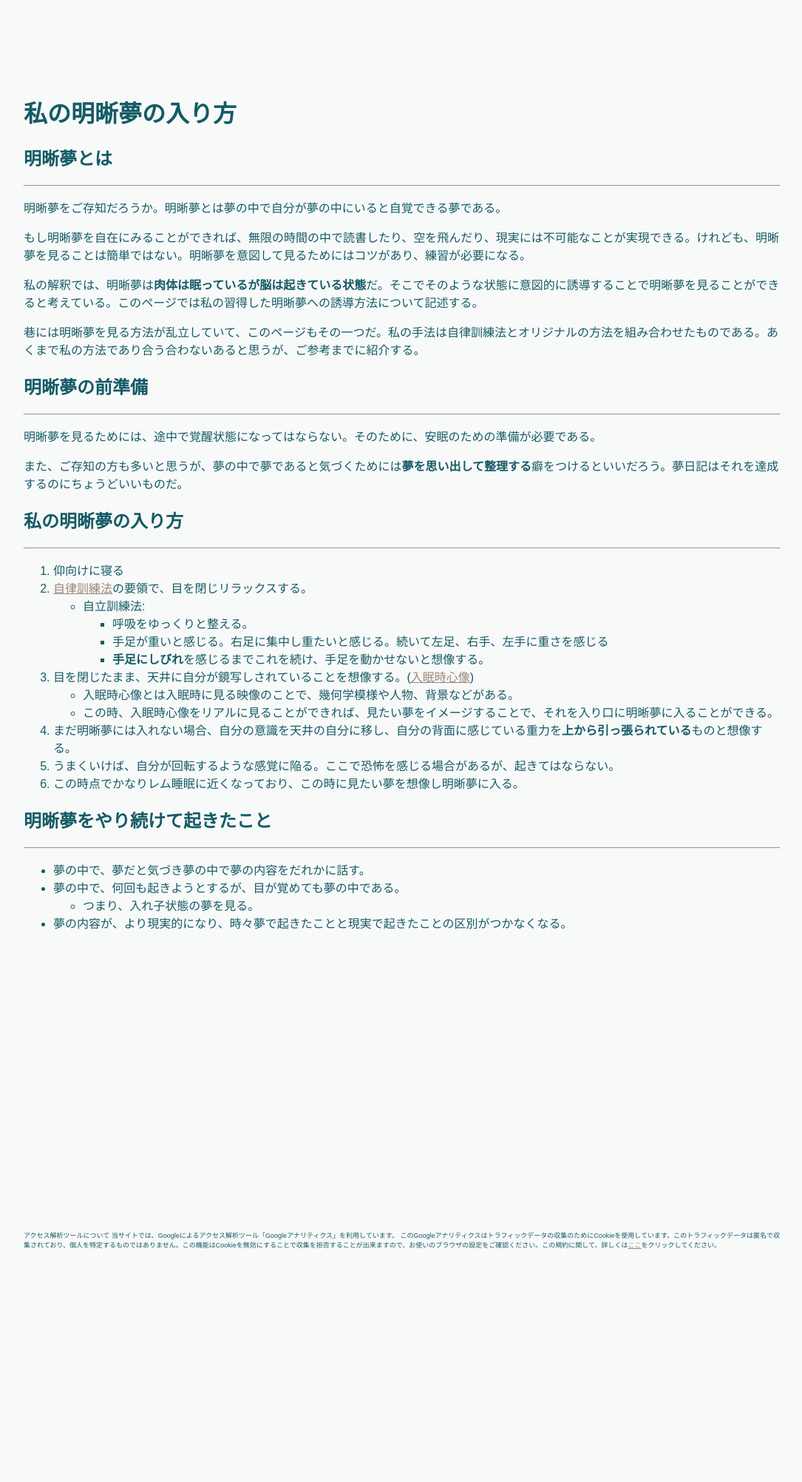
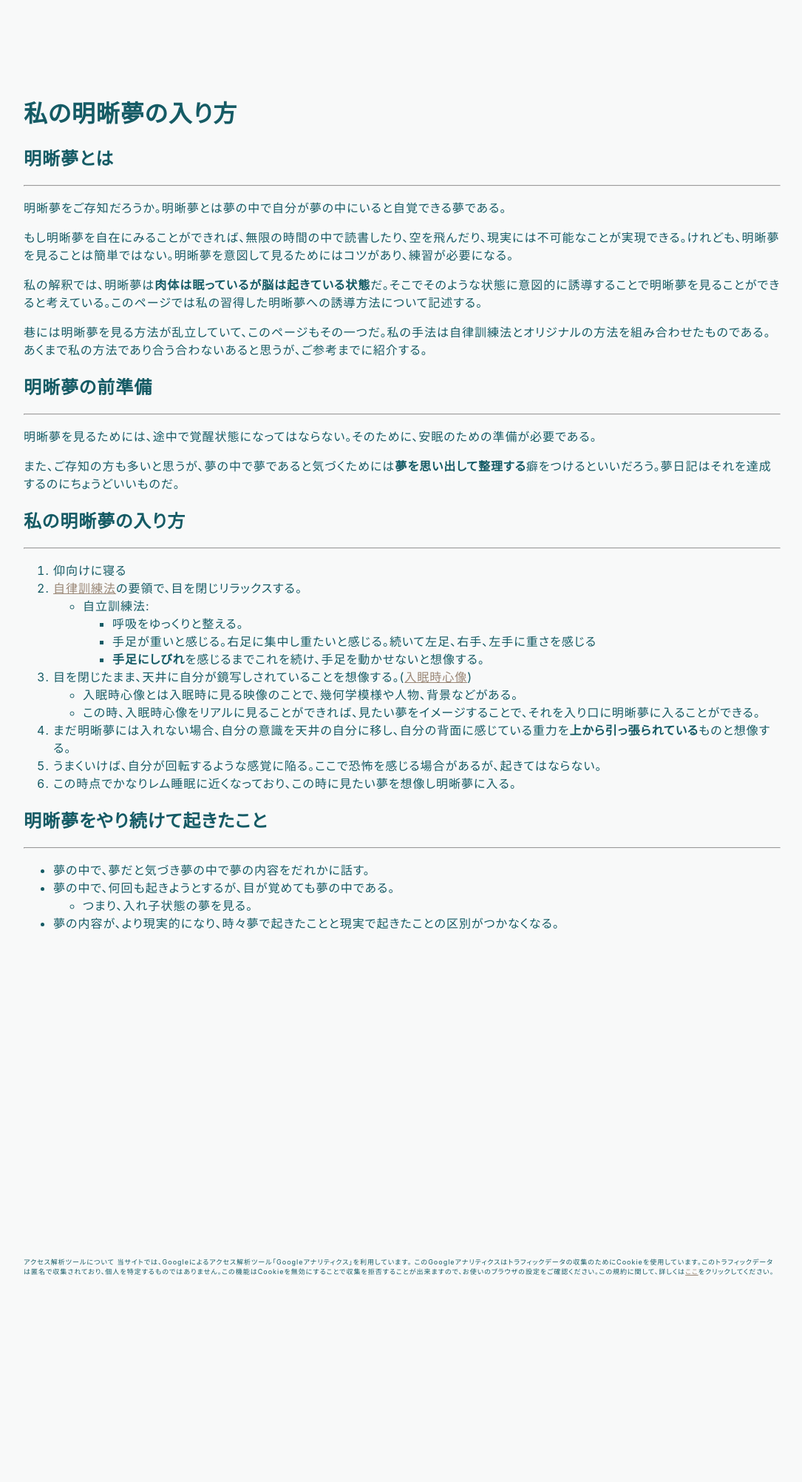
Before and after one commit to hihumi-riku/hihumi-riku.github.io, a Jekyll site: the page built from _posts/2019-01-29-lucid_dreaming_1.md, in a window 1280 px wide. Shown: the whole page at 74% size, without its empty margins (96-1181 px from the left). Built offline with Jekyll 4.4.1, drawn with Linux system fonts in a browser that asks for light colours; before the commit the page ends 1967 px from its top, so only the background shows below that.

Commit message:
Update stylesheet.css

```diff
--- a/assets/styles/stylesheet.css
+++ b/assets/styles/stylesheet.css
@@ -2,7 +2,20 @@
 body {
   background-color: #F8F9F9;
   color: #155B65;
-  font-family: 'Noto Sans Japanese', sans-serif;
+  font-family: -apple-system, BlinkMacSystemFont, Roboto, "Segoe UI", "Helvetica Neue", HelveticaNeue, YuGothic, "Yu Gothic Medium", "Yu Gothic", Verdana, Meiryo, sans-serif;
+  font-feature-settings: "palt";
+  letter-spacing: 1px;
+}
+b, strong, .bold{
+	font-family: -apple-system, BlinkMacSystemFont, Roboto, "Segoe UI semibold", "Helvetica Neue", HelveticaNeue, YuGothic, "Yu Gothic", "Segoe UI", Verdana, Meiryo, sans-serif;
+  font-feature-settings: "palt";
+letter-spacing: 1px;
+}
+/* IEだけに適応 */
+_:lang(x)::-ms-backdrop, .selector {
+	font-family: "Segoe UI", Meiryo, sans-serif;
+  font-feature-settings: "palt";
+letter-spacing: 1px;
 }
 
 a {
```
